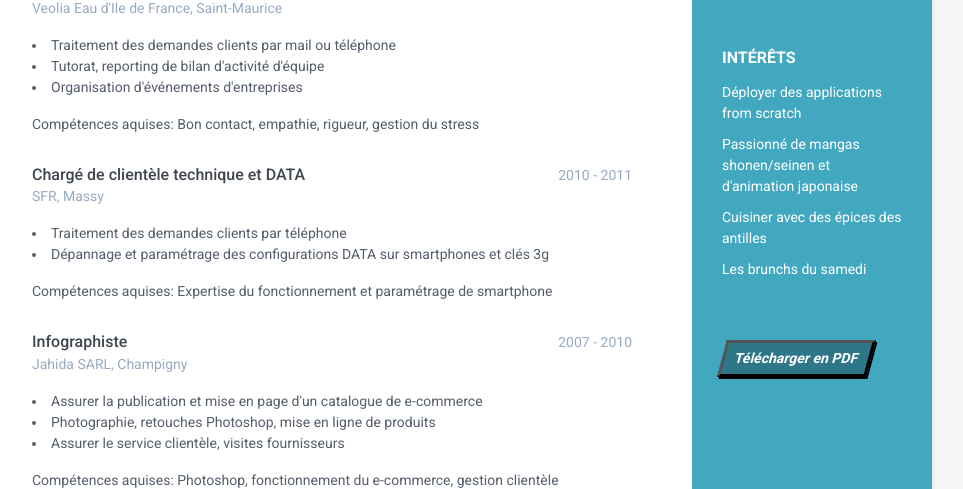
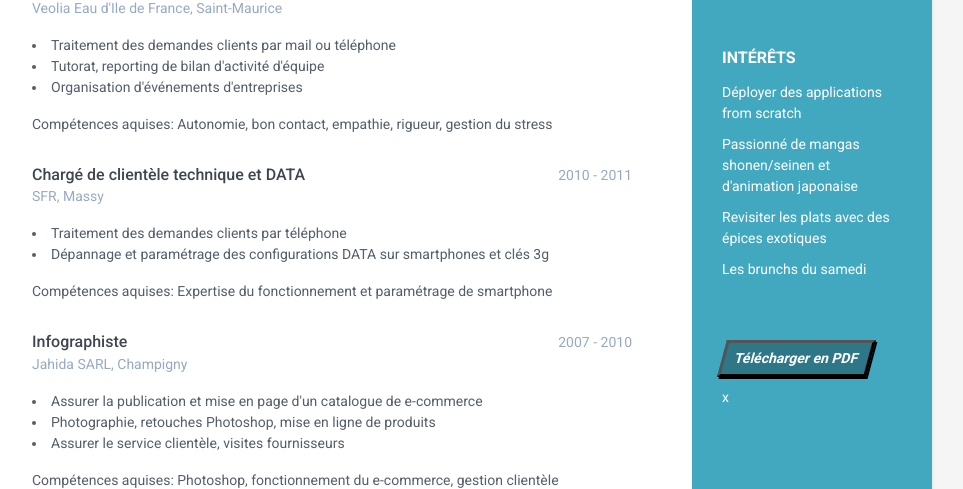
Before and after one commit to stan-kempachi/CV, a Flask app: page / in a window 1280 px wide. Shown: the part 1188-1677 px from the top of the page, without its empty margins (188-1151 px from the left). Run offline with Flask 2, Linux system fonts and the light colour scheme; some libraries are stand-ins or nearby versions.

Commit message:
update CV

```diff
--- a/CV/templates/index.html
+++ b/CV/templates/index.html
@@ -81,7 +81,7 @@
                 <ul class="list-unstyled interests-list">
                     <li>Déployer des applications from scratch</li>
                     <li>Passionné de mangas shonen/seinen et d'animation japonaise</li>
-                    <li>Cuisiner avec des épices des antilles</li>
+                    <li>Revisiter les plats avec des épices exotiques</li>
                     <li>Les brunchs du samedi</li>
                 </ul>
             </div><!--//interests-->
@@ -90,7 +90,7 @@
                         <a href="https://www.dropbox.com/s/d5aop82fp16valt/cv%20stan%20bruyere%20web.pdf?dl=1" download="CV Stan Bruyere Python.pdf">
                             <b>Télécharger en PDF</b>
                         </a>
-                </button>
+                </button>x
             </div>
         </div><!--//sidebar-wrapper-->
 
@@ -163,7 +163,7 @@
                         <li>Tutorat, reporting de bilan d'activité d'équipe</li>
                         <li>Organisation d'événements d'entreprises</li>
                         </p>
-                        <p>Compétences aquises: Bon contact, empathie, rigueur, gestion du stress</p>
+                        <p>Compétences aquises: Autonomie, bon contact, empathie, rigueur, gestion du stress</p>
                     </div><!--//details-->
                 </div><!--//item-->
 
```
